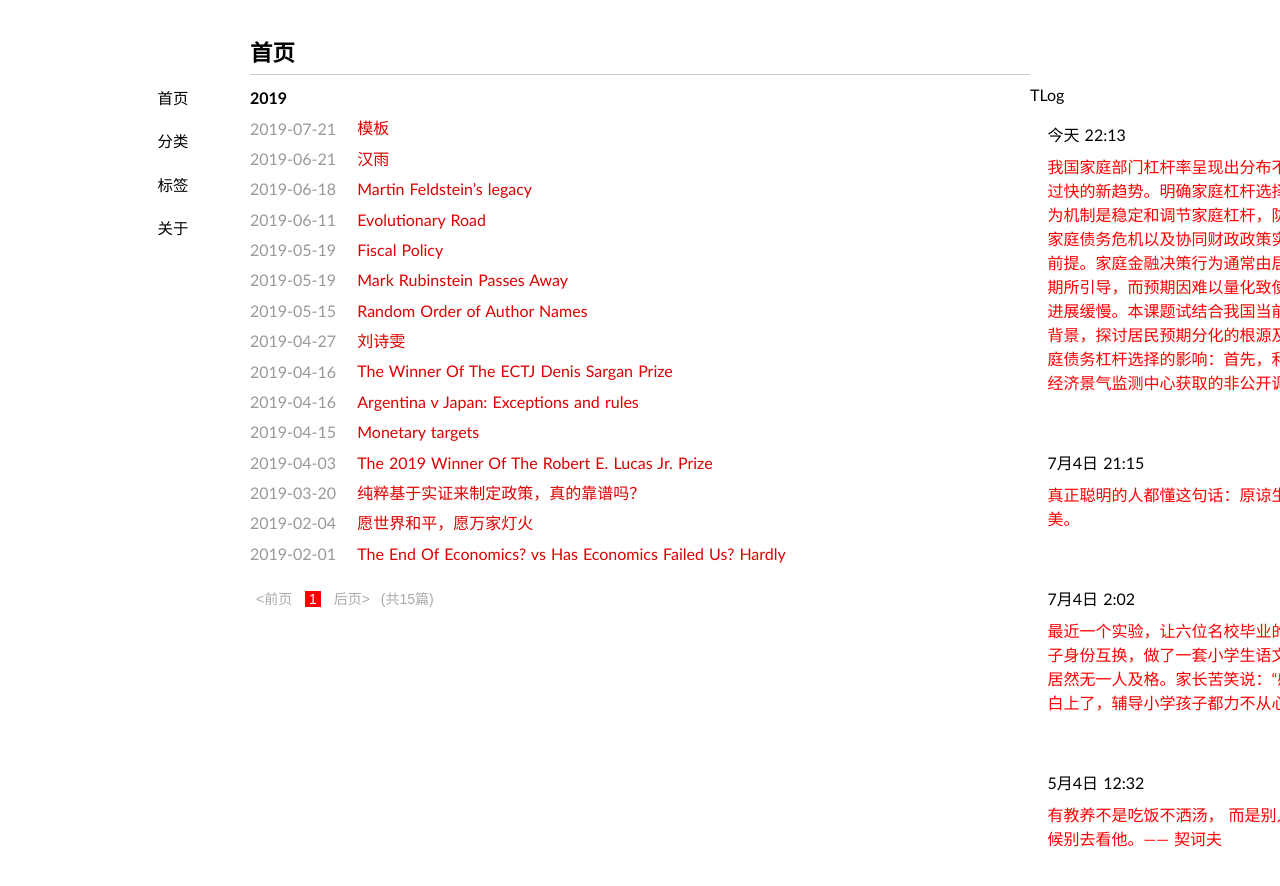
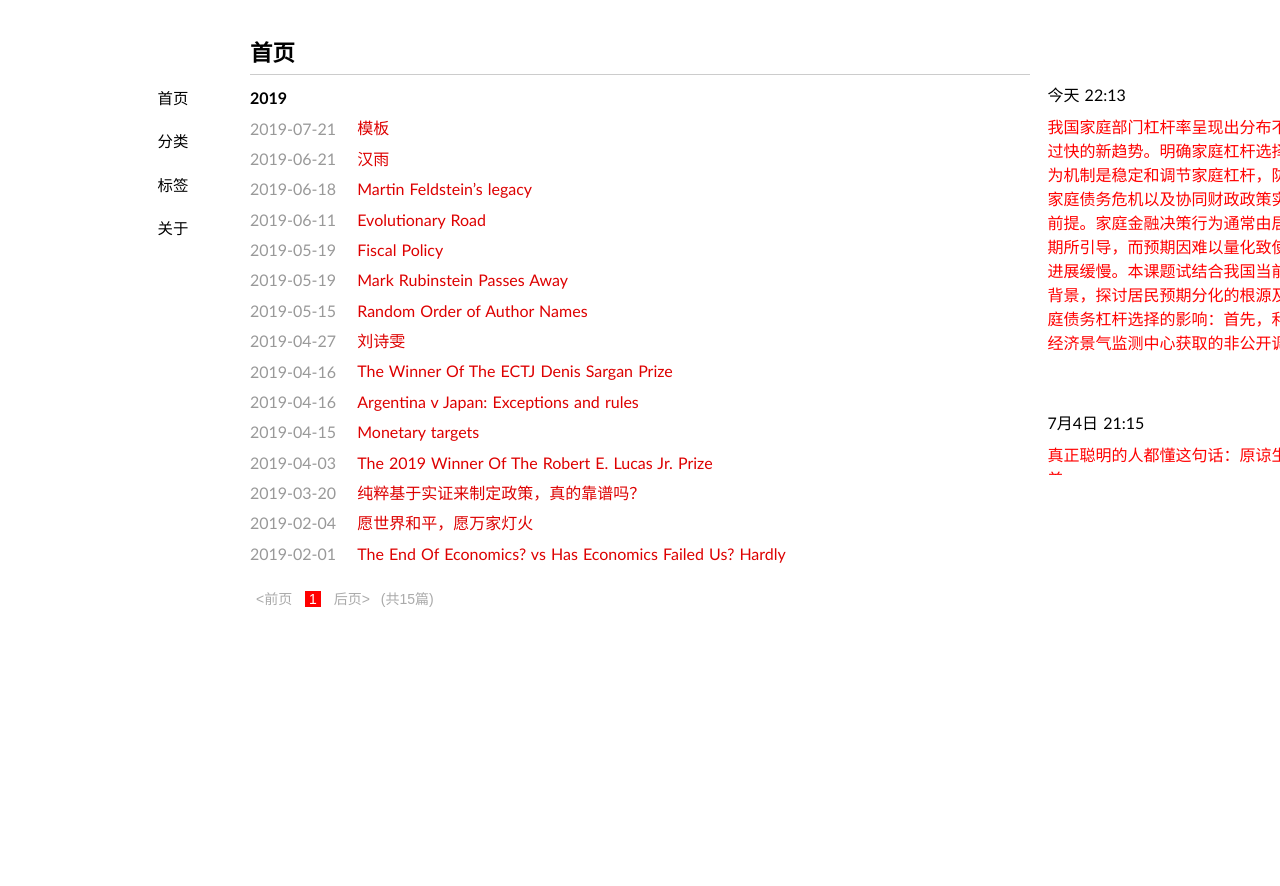
Before and after one commit to wuyy2007/wanguolin.github.io, a Jekyll site: the page built from index.html, in a window 1280 px wide. Shown: the top 886 px of the page. Built offline with Jekyll 4.4.1, drawn with Linux system fonts in a browser that asks for light colours; some web fonts are replaced; the list of posts is cut into pages by our own code.

Commit message:
Update default.html

```diff
--- a/_layouts/default.html
+++ b/_layouts/default.html
@@ -28,9 +28,9 @@
         </nav>
         <article class="content">
         {{ content }}
- 			<section id = "rightContent"   style="height: 400px; width: 350px;margin-left: 780px">
-			<p>TLog</p>
-			<div style="border: 1px  #000000; width: 90%; overflow-y:scroll; margin: 0 auto;">
+ 			<section id = "rightContent"   style="height: 400px; width: 350px; overflow-y:scroll;margin-left: 780px">
+
+			<div style="border: 1px  #000000; width: 90%; margin: 0 auto;">
 				<span>
 
 					<p>今天 22:13</p>
```
